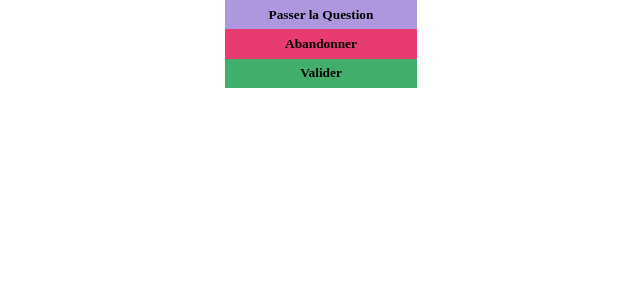
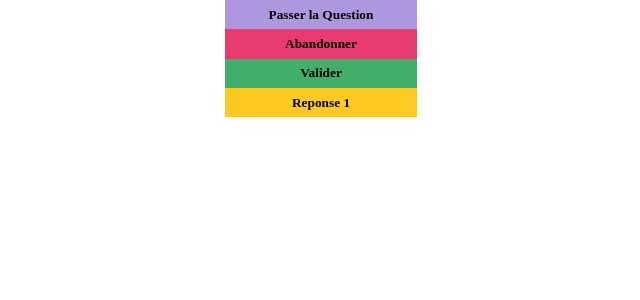
Before and after one commit to theoMich19/Be-APY, a React (Create React App) app in the folder apps/: page / in a window 1280 px wide. Shown: the top 300 px of the page, without its empty margins (319-959 px from the left). Built offline with nearby package versions, Linux system fonts and the light colour scheme.

Commit message:
bouttons reponse

```diff
--- /dev/null
+++ b/apps/src/components/ButtonReponse/ButtonReponse.css
@@ -0,0 +1,8 @@
+.buttonQuestionReponse{
+    background-color: var(--yellow);
+    border: hidden;
+    padding: 0.5em;
+    font-weight: bold;
+    font-family: Mulish;
+    width: 15%;
+}
--- /dev/null
+++ b/apps/src/components/ButtonReponse/ButtonReponse.js
@@ -0,0 +1,13 @@
+import "./ButtonReponse.css"
+
+const ButtonReponse = () => {
+    return (
+       <div>
+           <button className="buttonQuestionReponse">Reponse 1</button>
+       </div>
+    )
+
+   }
+
+
+   export default ButtonReponse
--- a/apps/src/components/HomePage.js
+++ b/apps/src/components/HomePage.js
@@ -1,5 +1,6 @@
 import ButtonAbandon from "./ButtonAbandon/ButtonAbandon"
 import ButtonPass from "./ButtonPass/ButtonPass"
+import ButtonReponse from "./ButtonReponse/ButtonReponse"
 import ButtonValider from "./ButtonValider/ButtonValider"
 import Card from "./CardQuestion/CardQuestion"
 import TextImputReponse from "./TextImputReponse/TextImputReponse"
@@ -10,6 +11,7 @@ export const HomePage = () => {
            <ButtonPass />
            <ButtonAbandon />
            <ButtonValider />
+           <ButtonReponse />
        </div>
     )
 
```
